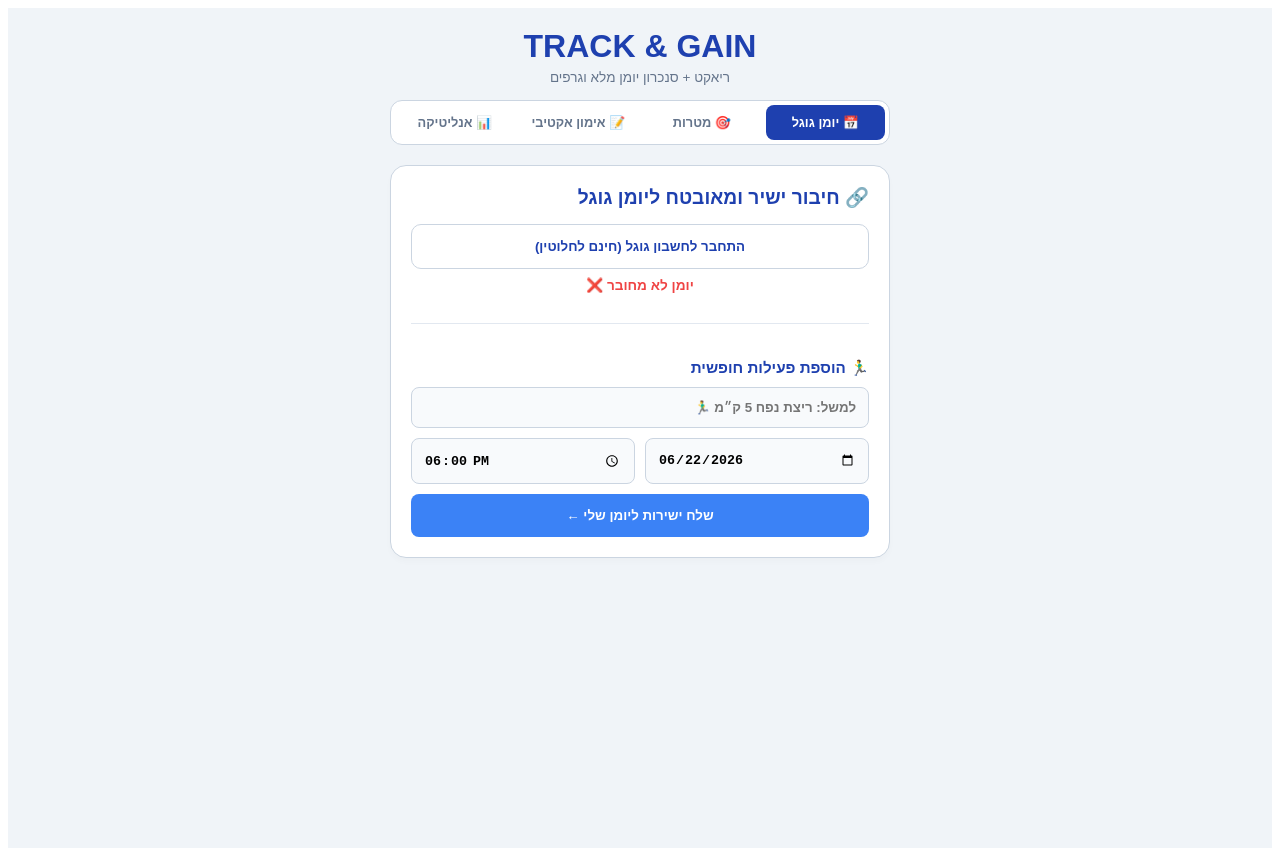
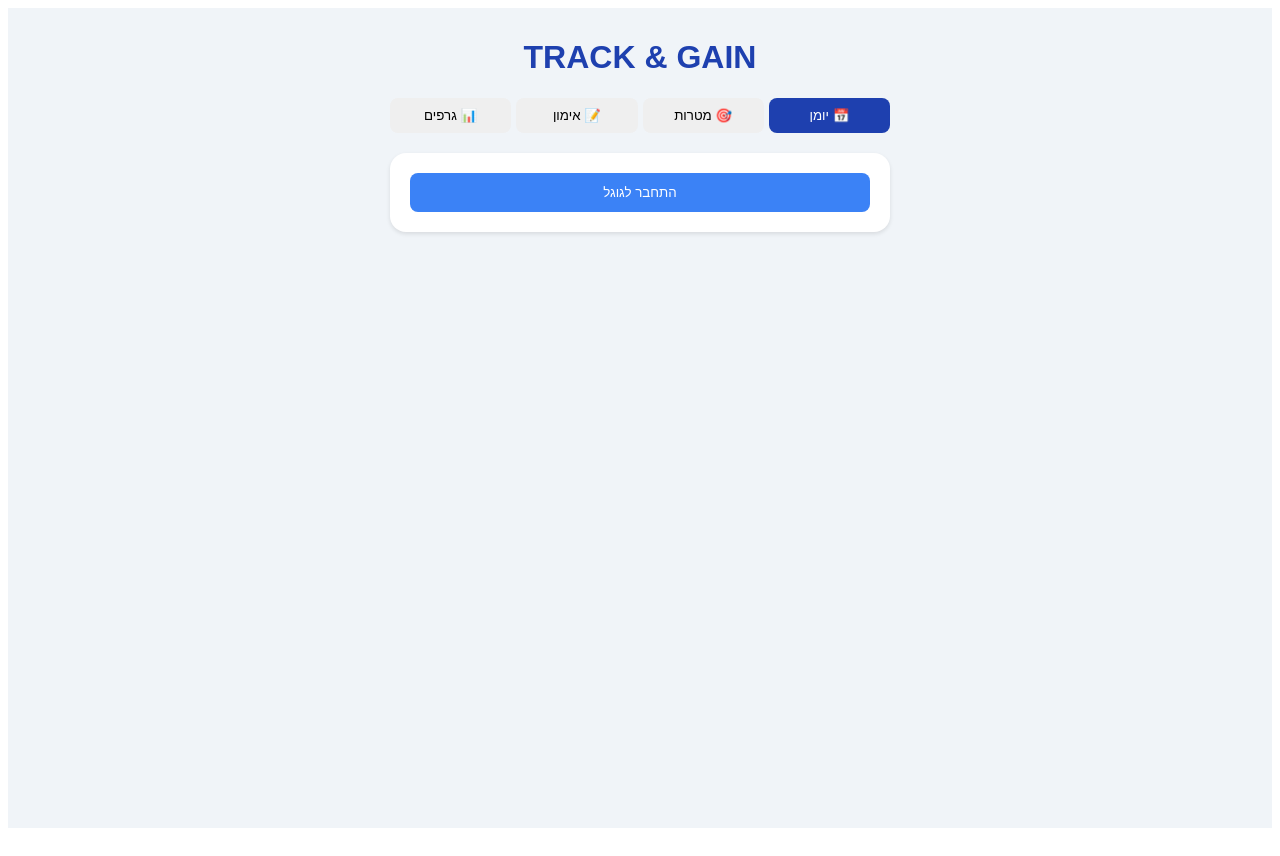
Before and after one commit to lololololo-glitch/Training-progress, a React (Vite) app: page / in a window 1280 px wide. Built offline with nearby package versions, Linux system fonts and the light colour scheme.

Commit message:
Update App.jsx

```diff
--- a/src/App.jsx
+++ b/src/App.jsx
@@ -17,324 +17,138 @@
   bbCurl: { name: "יד קדמית מוט אולימפי", color: "#c084fc", isBig: false }
 };
 
-// !!! מחק את הטקסט בגרשיים והדבק כאן את ה-Client ID שלך !!!
 const GOOGLE_CLIENT_ID = "348003759546-rl3l7bpekqct6gve9vmsupm2qsbcvpg4.apps.googleusercontent.com";
 const SCOPES = "https://www.googleapis.com/auth/calendar.events";
 
 export default function App() {
   const [activeTab, setActiveTab] = useState(0);
   const [accessToken, setAccessToken] = useState(null);
-  const [syncStatus, setSyncStatus] = useState("יומן לא מחובר ❌");
-  const [sessions, setSessions] = useState([]);
-
-  const [customName, setCustomName] = useState("");
-  const [customDate, setCustomDate] = useState(new Date().toISOString().split('T')[0]);
-  const [customTime, setCustomTime] = useState("18:00");
-
+  const [sessions, setSessions] = useState(() => JSON.parse(localStorage.getItem('gym_sessions')) || []);
   const [activeWorkflow, setActiveWorkflow] = useState(null);
   const [currentStepIndex, setCurrentStepIndex] = useState(0);
+  const [activeWorkoutData, setActiveWorkoutData] = useState({});
   const [weightInput, setWeightInput] = useState("");
   const [repsInput, setRepsInput] = useState("");
-  const [activeWorkoutData, setActiveWorkoutData] = useState({});
-
   const chartRefs = useRef({});
 
+  // מנגנון סוויפ למובייל
+  const touchStart = useRef(0);
+  const handleTouchStart = (e) => touchStart.current = e.touches[0].clientX;
+  const handleTouchEnd = (e) => {
+    const delta = touchStart.current - e.changedTouches[0].clientX;
+    if (delta > 50 && activeTab < 3) setActiveTab(p => p + 1);
+    else if (delta < -50 && activeTab > 0) setActiveTab(p => p - 1);
+  };
+
   useEffect(() => {
-    const savedSessions = JSON.parse(localStorage.getItem('gym_sessions')) || [];
-    setSessions(savedSessions);
-
     const params = new URLSearchParams(window.location.hash.substring(1));
     const token = params.get("access_token");
     if (token) {
         setAccessToken(token);
-      setSyncStatus("מחובר ומסונכרן באופן מלא! 🎉");
         window.history.replaceState({}, document.title, window.location.pathname);
     }
   }, []);
 
-  useEffect(() => {
-    if (activeTab === 3 && sessions.length > 0) {
-      buildCharts();
-    }
-  }, [activeTab, sessions]);
-
-  const handleGoogleLogin = () => {
-    const redirectUri = window.location.origin + window.location.pathname;
-    const authUrl = `https://accounts.google.com/o/oauth2/v2/auth?client_id=${GOOGLE_CLIENT_ID}&redirect_uri=${encodeURIComponent(redirectUri)}&response_type=token&scope=${encodeURIComponent(SCOPES)}`;
-    window.location.href = authUrl;
-  };
-
-  const createGoogleEvent = async (title, description, dateStr, timeStr) => {
-    if (!accessToken) {
-      alert("היומן אינו מחובר!");
-      return false;
-    }
-    const startDateTime = new Date(`${dateStr}T${timeStr}:00`).toISOString();
-    const endDateTime = new Date(new Date(`${dateStr}T${timeStr}:00`).getTime() + 60 * 60 * 1000).toISOString();
-
-    const event = {
-      summary: title,
-      description: description,
-      start: { dateTime: startDateTime, timeZone: 'Asia/Jerusalem' },
-      end: { dateTime: endDateTime, timeZone: 'Asia/Jerusalem' }
-    };
-
-    try {
-      const response = await fetch('https://www.googleapis.com/calendar/v3/calendars/primary/events', {
-        method: 'POST',
-        headers: {
-          'Authorization': `Bearer ${accessToken}`,
-          'Content-Type': 'application/json'
-        },
-        body: JSON.stringify(event)
-      });
-      return response.ok;
-    } catch (err) {
-      console.error(err);
-      return false;
-    }
-  };
-
-  const handleAddCustomActivity = async () => {
-    if (!customName) return alert("אנא הזן את שם הפעילות!");
-    const success = await createGoogleEvent(customName, "פעילות חופשית מ-Track & Gain 🏃‍♂️", customDate, customTime);
-    if (success) {
-      alert(`הפעילות "${customName}" סונכרנה בהצלחה ליומן גוגל!`);
-      setCustomName("");
-    } else {
-      alert("שגיאה בסנכרון.");
-    }
-  };
-
-  const startWorkout = (type) => {
-    setActiveWorkflow(type);
-    setCurrentStepIndex(0);
-    setActiveWorkoutData({});
-    setWeightInput("");
-    setRepsInput("");
-  };
+  const getLastPerf = (exKey) => [...sessions].reverse().find(s => s.exercises?.[exKey]);
 
   const handleNextStep = async () => {
-    const currentExerciseKey = WORKFLOWS[activeWorkflow][currentStepIndex];
-    const weight = parseFloat(weightInput) || 0;
-    const reps = parseInt(repsInput) || 0;
+    const key = WORKFLOWS[activeWorkflow][currentStepIndex];
+    const updatedData = { ...activeWorkoutData, [key]: { weight: weightInput, reps: repsInput } };
 
-    const updatedData = { ...activeWorkoutData };
-    if (weight && reps) {
-      updatedData[currentExerciseKey] = { weight, reps };
+    if (currentStepIndex < WORKFLOWS[activeWorkflow].length - 1) {
       setActiveWorkoutData(updatedData);
-    }
-
-    const totalSteps = WORKFLOWS[activeWorkflow].length;
-    if (currentStepIndex < totalSteps - 1) {
-      setCurrentStepIndex(currentStepIndex + 1);
-      const nextKey = WORKFLOWS[activeWorkflow][currentStepIndex + 1];
-      setWeightInput(updatedData[nextKey]?.weight || "");
-      setRepsInput(updatedData[nextKey]?.reps || "");
+      setCurrentStepIndex(p => p + 1);
+      setWeightInput(""); setRepsInput("");
     } else {
-      const rawDate = new Date();
-      const isoDate = rawDate.toISOString().split('T')[0];
-      const timeStr = rawDate.toLocaleTimeString('he-IL', { hour: '2-digit', minute: '2-digit' });
-
-      const newSession = {
-        id: Date.now(),
-        split: activeWorkflow,
-        date: rawDate.toLocaleDateString('he-IL', { day: '2-digit', month: '2-digit', year: '2-digit' }),
-        time: timeStr,
-        exercises: updatedData
-      };
-
-      const newSessionsList = [newSession, ...sessions];
-      setSessions(newSessionsList);
-      localStorage.setItem('gym_sessions', JSON.stringify(newSessionsList));
+      const newSession = { id: Date.now(), split: activeWorkflow, date: new Date().toLocaleDateString('he-IL'), exercises: updatedData };
+      const newList = [newSession, ...sessions];
+      setSessions(newList);
+      localStorage.setItem('gym_sessions', JSON.stringify(newList));
 
       if (accessToken) {
-        let summaryDesc = `תקציר אימון משקלים:\n`;
-        Object.keys(updatedData).forEach(k => {
-          summaryDesc += `- ${EXERCISE_CONFIG[k].name}: ${updatedData[k].weight} ק"ג x ${updatedData[k].reps}\n`;
+         let desc = "סיכום אימון:\n" + Object.entries(updatedData).map(([k, v]) => `${EXERCISE_CONFIG[k].name}: ${v.weight}kg x ${v.reps}`).join('\n');
+         await fetch('https://www.googleapis.com/calendar/v3/calendars/primary/events', {
+           method: 'POST',
+           headers: { 'Authorization': `Bearer ${accessToken}`, 'Content-Type': 'application/json' },
+           body: JSON.stringify({ summary: `💪 אימון ${activeWorkflow}`, description: desc, start: { dateTime: new Date().toISOString() }, end: { dateTime: new Date(Date.now() + 3600000).toISOString() } })
          });
-        await createGoogleEvent(`💪 אימון ${activeWorkflow} (Track & Gain)`, summaryDesc, isoDate, timeStr);
-        alert("האימון נשמר וסונכרן לגוגל קאלנדר! 🔥");
-      } else {
-        alert("האימון נשמר מקומית בדפדפן.");
       }
       setActiveWorkflow(null);
+      alert("האימון נשמר וסונכרן!");
     }
   };
 
   const buildCharts = () => {
-    const chronological = [...sessions].reverse();
     Object.keys(EXERCISE_CONFIG).forEach(key => {
-      const dataPoints = [];
-      const labels = [];
-      chronological.forEach(s => {
-        if (s.exercises && s.exercises[key]) {
-          dataPoints.push(s.exercises[key].weight);
-          labels.push(s.date);
-        }
-      });
-
+      const dataPoints = sessions.filter(s => s.exercises?.[key]).map(s => s.exercises[key].weight).reverse();
       const canvas = document.getElementById(`chart-${key}`);
       if (canvas && dataPoints.length > 0) {
         if (chartRefs.current[key]) chartRefs.current[key].destroy();
-        chartRefs.current[key] = new Chart(canvas.getContext('2d'), {
-          type: 'line',
-          data: {
-            labels: labels,
-            datasets: [{
-              data: dataPoints,
-              borderColor: '#1e40af',
-              backgroundColor: 'rgba(30, 64, 175, 0.05)',
-              borderWidth: 3,
-              tension: 0.15
-            }]
-          },
-          options: { responsive: true, plugins: { legend: { display: false } } }
-        });
+        chartRefs.current[key] = new Chart(canvas.getContext('2d'), { type: 'line', data: { labels: dataPoints.map((_,i)=>i+1), datasets: [{ data: dataPoints, borderColor: '#1e40af' }] } });
       }
     });
   };
 
+  useEffect(() => { if (activeTab === 3) buildCharts(); }, [activeTab, sessions]);
+
   return (
-    <div style={styles.container}>
+    <div style={styles.container} onTouchStart={handleTouchStart} onTouchEnd={handleTouchEnd}>
       <div style={styles.header}>
         <h1 style={styles.title}>TRACK & GAIN</h1>
-        <p style={styles.subtitle}>ריאקט + סנכרון יומן מלא וגרפים</p>
         <div style={styles.tabsNav}>
-          <button style={{...styles.tabBtn, ...(activeTab===0?styles.activeTab:{})}} onClick={()=>setActiveTab(0)}>📅 יומן גוגל</button>
-          <button style={{...styles.tabBtn, ...(activeTab===1?styles.activeTab:{})}} onClick={()=>setActiveTab(1)}>🎯 מטרות</button>
-          <button style={{...styles.tabBtn, ...(activeTab===2?styles.activeTab:{})}} onClick={()=>setActiveTab(2)}>📝 אימון אקטיבי</button>
-          <button style={{...styles.tabBtn, ...(activeTab===3?styles.activeTab:{})}} onClick={()=>setActiveTab(3)}>📊 אנליטיקה</button>
+            {['📅 יומן', '🎯 מטרות', '📝 אימון', '📊 גרפים'].map((t, i) => (
+                <button key={i} style={{...styles.tabBtn, ...(activeTab===i?styles.activeTab:{})}} onClick={()=>setActiveTab(i)}>{t}</button>
+            ))}
         </div>
       </div>
 
       <div style={styles.mainContent}>
         {activeTab === 0 && (
             <div style={styles.card}>
-            <h2 style={styles.cardTitle}>🔗 חיבור ישיר ומאובטח ליומן גוגל</h2>
-            <button style={styles.googleBtn} onClick={handleGoogleLogin}>
-              <span>{accessToken ? "✓ מחובר לחשבון גוגל" : "התחבר לחשבון גוגל (חינם לחלוטין)"}</span>
-            </button>
-            <p style={{...styles.statusText, color: accessToken ? '#10b981' : '#ef4444'}}>{syncStatus}</p>
-
-            <div style={{marginTop: 30, paddingTop: 20, borderTop: '1px solid #e2e8f0'}}>
-              <h3 style={styles.sectionTitle}>🏃‍♂️ הוספת פעילות חופשית</h3>
-              <input style={styles.input} type="text" placeholder="למשל: ריצת נפח 5 ק״מ 🏃‍♂️" value={customName} onChange={(e)=>setCustomName(e.target.value)} />
-              <div style={{display:'flex', gap: 10, marginTop: 10}}>
-                <input style={styles.input} type="date" value={customDate} onChange={(e)=>setCustomDate(e.target.value)} />
-                <input style={styles.input} type="time" value={customTime} onChange={(e)=>setCustomTime(e.target.value)} />
-              </div>
-              <button style={styles.submitBtn} onClick={handleAddCustomActivity}>שלח ישירות ליומן שלי ←</button>
-            </div>
+                <button style={styles.submitBtn} onClick={() => window.location.href = `https://accounts.google.com/o/oauth2/v2/auth?client_id=${GOOGLE_CLIENT_ID}&redirect_uri=${window.location.origin}&response_type=token&scope=${SCOPES}`}>התחבר לגוגל</button>
             </div>
         )}
-
         {activeTab === 1 && (
             <div style={styles.card}>
-            <h2 style={styles.cardTitle}>🎯 מטרות לאימון הבא שלך</h2>
-            {sessions.length === 0 ? (
-              <p style={styles.emptyState}>אין אימונים מתועדים. בצע אימון כדי לחשב מטרות!</p>
+                {Object.keys(EXERCISE_CONFIG).map(k => (
+                    <div key={k} style={{marginBottom:10}}><strong>{EXERCISE_CONFIG[k].name}:</strong> {getLastPerf(k)?.exercises[k].weight || 0} ק"ג</div>
+                ))}
+            </div>
+        )}
+        {activeTab === 2 && (
+            <div style={styles.card}>
+                {!activeWorkflow ? (
+                    <>
+                        <button style={styles.bigSplitBtn} onClick={()=>setActiveWorkflow('PUSH')}>PUSH</button>
+                        <button style={styles.bigSplitBtn} onClick={()=>setActiveWorkflow('PULL')}>PULL</button>
+                    </>
                 ) : (
-              Object.keys(EXERCISE_CONFIG).map(exKey => {
-                const config = EXERCISE_CONFIG[exKey];
-                const lastSession = sessions.find(s => s.exercises && s.exercises[exKey]);
-                if (!lastSession) return null;
-                const lastData = lastSession.exercises[exKey];
-                let targetWeight = lastData.weight;
-                let targetReps = lastData.reps;
-
-                if (lastData.reps >= (config.isBig ? 8 : 10)) {
-                  targetWeight += config.isBig ? 2.5 : 1;
-                  targetReps = config.isBig ? 6 : 8;
-                } else {
-                  targetReps += 1;
-                }
-
-                return (
-                  <div key={exKey} style={styles.targetItem}>
-                    <div style={{fontWeight:'bold'}}>{config.name}</div>
-                    <div>יעד הבא: <span style={{color:'#1e40af', fontWeight:'bold'}}>{targetWeight} ק"ג</span> × {targetReps} חזרות</div>
-                  </div>
-                );
-              })
+                    <>
+                        <h3>{EXERCISE_CONFIG[WORKFLOWS[activeWorkflow][currentStepIndex]].name}</h3>
+                        <p>שיא קודם: {getLastPerf(WORKFLOWS[activeWorkflow][currentStepIndex])?.exercises[WORKFLOWS[activeWorkflow][currentStepIndex]].weight || 0} ק"ג</p>
+                        <input style={styles.input} placeholder="משקל" onChange={e=>setWeightInput(e.target.value)} />
+                        <input style={styles.input} placeholder="חזרות" onChange={e=>setRepsInput(e.target.value)} />
+                        <button style={styles.submitBtn} onClick={handleNextStep}>הבא</button>
+                    </>
                 )}
             </div>
         )}
-
-        {activeTab === 2 && (
-          <div>
-            {!activeWorkflow ? (
-              <div style={styles.card}>
-                <h2 style={{...styles.cardTitle, textAlign:'center'}}>מה מפרקים היום?</h2>
-                <button style={{...styles.bigSplitBtn, borderRight:'6px solid #3b82f6'}} onClick={()=>startWorkout('PUSH')}>🔥 אימון PUSH (דחיפה)</button>
-                <button style={{...styles.bigSplitBtn, borderRight:'6px solid #7c3aed', marginTop: 15}} onClick={()=>startWorkout('PULL')}>🔮 אימון PULL (משיכה)</button>
-              </div>
-            ) : (
-              <div style={styles.card}>
-                <span style={{fontSize:'0.8rem', color:'#64748b'}}>תרגיל {currentStepIndex+1} מתוך {WORKFLOWS[activeWorkflow].length}</span>
-                <h2 style={styles.cardTitle}>{EXERCISE_CONFIG[WORKFLOWS[activeWorkflow][currentStepIndex]].name}</h2>
-                <div style={{display:'flex', flexDirection:'column', gap: 15, margin: '20px 0'}}>
-                  <div>
-                    <label style={styles.label}>משקל (ק"ג)</label>
-                    <input style={styles.input} type="number" value={weightInput} onChange={(e)=>setWeightInput(e.target.value)} inputMode="decimal"/>
-                  </div>
-                  <div>
-                    <label style={styles.label}>חזרות</label>
-                    <input style={styles.input} type="number" value={repsInput} onChange={(e)=>setRepsInput(e.target.value)} inputMode="numeric"/>
-                  </div>
-                </div>
-                <div style={{display:'flex', gap: 10}}>
-                  <button style={{...styles.submitBtn, flex:2}} onClick={handleNextStep}>
-                    {currentStepIndex === WORKFLOWS[activeWorkflow].length - 1 ? "🏆 סיים וסנכרן" : "התרגיל הבא ←"}
-                  </button>
-                  <button style={{...styles.submitBtn, backgroundColor:'#e2e8f0', color:'#475569', flex:1}} onClick={()=>setActiveWorkflow(null)}>ביטול</button>
-                </div>
-              </div>
-            )}
-          </div>
-        )}
-
-        {activeTab === 3 && (
-          <div>
-            <h3 style={styles.sectionTitle}>📊 גרפי התקדמות</h3>
-            {sessions.length === 0 ? (
-              <div style={styles.card}><p style={styles.emptyState}>אין מספיק נתונים.</p></div>
-            ) : (
-              Object.keys(EXERCISE_CONFIG).map(key => {
-                if (!sessions.some(s => s.exercises && s.exercises[key])) return null;
-                return (
-                  <div key={key} style={{...styles.card, marginBottom: 15}}>
-                    <h4 style={{margin: '0 0 10px 0', color:'#1e40af'}}>{EXERCISE_CONFIG[key].name}</h4>
-                    <canvas id={`chart-${key}`}></canvas>
-                  </div>
-                );
-              })
-            )}
-          </div>
-        )}
+        {activeTab === 3 && Object.keys(EXERCISE_CONFIG).map(k => <div key={k} style={styles.card}><canvas id={`chart-${k}`}></canvas></div>)}
       </div>
     </div>
   );
 }
 
 const styles = {
-  container: { direction: 'rtl', fontFamily: 'sans-serif', backgroundColor: '#f0f4f8', minHeight: '100vh', padding: '20px 10px' },
-  header: { maxWidth: 500, margin: '0 auto 20px auto', textAlign: 'center' },
-  title: { color: '#1e40af', margin: 0, fontWeight: 800, fontSize: '2rem' },
-  subtitle: { color: '#64748b', margin: '5px 0 15px 0', fontSize: '0.85rem' },
-  tabsNav: { display: 'flex', backgroundColor: '#fff', padding: 4, borderRadius: 12, border: '1px solid #cbd5e1', gap: 4 },
-  tabBtn: { flex: 1, padding: '10px 2px', border: 'none', background: 'transparent', cursor: 'pointer', borderRadius: 8, color: '#64748b', fontWeight: 'bold', fontSize: '0.8rem' },
+    container: { direction: 'rtl', fontFamily: 'sans-serif', backgroundColor: '#f0f4f8', minHeight: '100vh', padding: '10px' },
+    header: { maxWidth: 500, margin: '0 auto' },
+    title: { color: '#1e40af', textAlign: 'center' },
+    tabsNav: { display: 'flex', gap: 5, marginBottom: 20 },
+    tabBtn: { flex: 1, padding: 10, borderRadius: 8, border: 'none' },
     activeTab: { backgroundColor: '#1e40af', color: '#fff' },
     mainContent: { maxWidth: 500, margin: '0 auto' },
-  card: { backgroundColor: '#fff', borderRadius: 16, padding: 20, border: '1px solid #cbd5e1', boxShadow: '0 4px 6px rgba(0,0,0,0.02)' },
-  cardTitle: { margin: '0 0 15px 0', fontSize: '1.2rem', color: '#1e40af', fontWeight: '700' },
-  googleBtn: { width: '100%', padding: 14, backgroundColor: '#fff', border: '1px solid #cbd5e1', borderRadius: 10, fontWeight: 'bold', cursor: 'pointer', color: '#1e40af' },
-  statusText: { fontSize: '0.85rem', textAlign: 'center', marginTop: 8, fontWeight: 'bold' },
-  sectionTitle: { fontSize: '0.95rem', color: '#1e40af', margin: '15px 0 10px 0', fontWeight: 'bold' },
-  input: { width: '100%', padding: 12, borderRadius: 8, border: '1px solid #cbd5e1', boxSizing: 'border-box', fontWeight: 'bold', backgroundColor: '#f8fafc' },
-  submitBtn: { width: '100%', padding: 14, backgroundColor: '#3b82f6', color: '#fff', border: 'none', borderRadius: 8, fontWeight: 'bold', cursor: 'pointer', marginTop: 10 },
-  emptyState: { textAlign: 'center', color: '#64748b', fontStyle: 'italic', padding: '20px 0' },
-  targetItem: { padding: '12px 0', borderBottom: '1px solid #f1f5f9' },
-  bigSplitBtn: { width: '100%', padding: 20, fontSize: '1.15rem', fontWeight: 'bold', backgroundColor: '#fff', border: '1px solid #cbd5e1', borderRadius: 12, cursor: 'pointer', textAlign: 'right', color: '#1e40af' },
-  label: { display: 'block', marginBottom: 6, fontWeight: 'bold', fontSize: '0.85rem', color: '#475569' }
+    card: { backgroundColor: '#fff', borderRadius: 16, padding: 20, marginBottom: 10, boxShadow: '0 2px 4px rgba(0,0,0,0.1)' },
+    input: { width: '100%', padding: 10, margin: '5px 0', borderRadius: 8, border: '1px solid #ccc', boxSizing: 'border-box' },
+    submitBtn: { width: '100%', padding: 12, backgroundColor: '#3b82f6', color: '#fff', border: 'none', borderRadius: 8, cursor: 'pointer' },
+    bigSplitBtn: { width: '100%', padding: 20, marginBottom: 10, borderRadius: 12, border: '1px solid #ddd', cursor: 'pointer' }
 };
```
Lines whose indentation alone changed are shown as unchanged.
